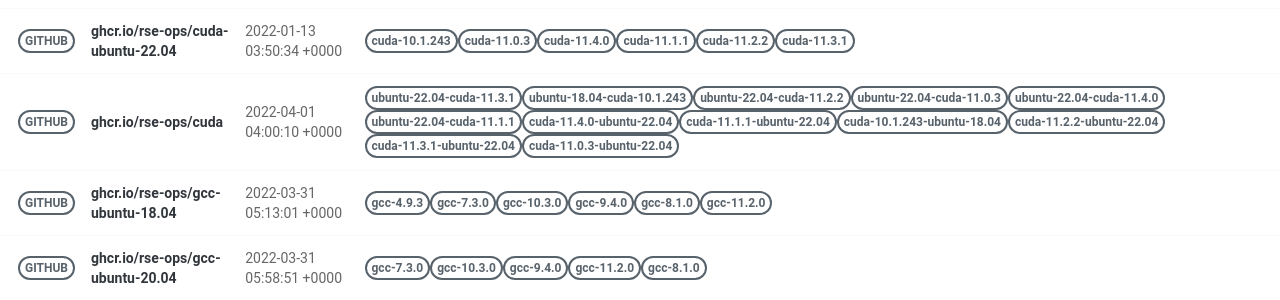
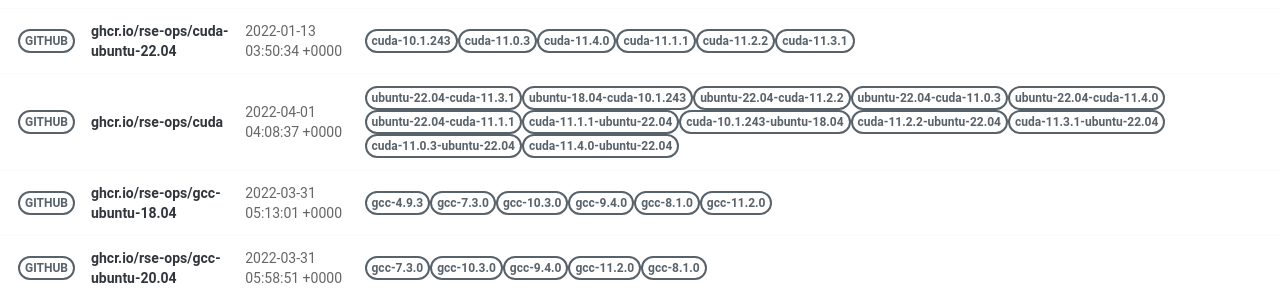
Before and after one commit to rse-ops/docker-images, a Jekyll site: the page built from pages/index.md, in a window 1280 px wide. Shown: the part 421-721 px from the top of the page. Built offline with Jekyll 4.4.1, drawn with Linux system fonts in a browser that asks for light colours; nearby versions of some CDN libraries.

Commit message:
Automated push to update library 2022-04-01

```diff
--- a/_library/ghcr.io-rse-ops-cuda.md
+++ b/_library/ghcr.io-rse-ops-cuda.md
@@ -1,7 +1,7 @@
 ---
 layout: container
 name: ghcr.io/rse-ops/cuda
-updated_at: 2022-04-01 04:00:10.456531
+updated_at: 2022-04-01 04:08:37.026441
 
 
 container_url: https://github.com/orgs/rse-ops/packages/container/package/cuda
```
Also changed, not shown: other parts of _library/ghcr.io-rse-ops-cuda.md (+3 -3 lines).
